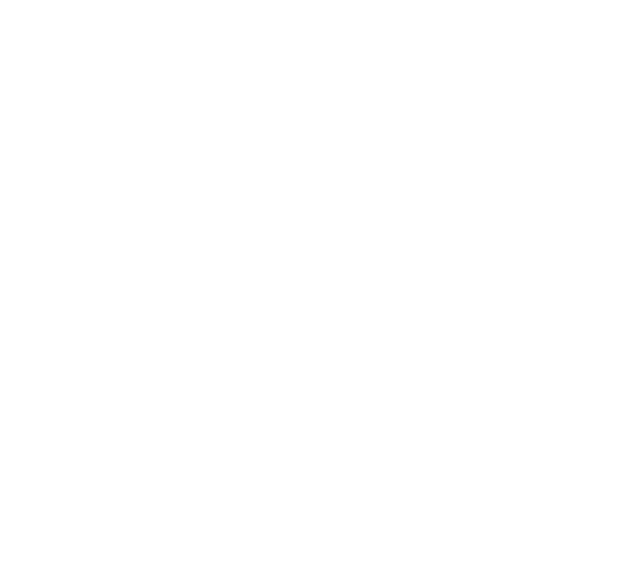
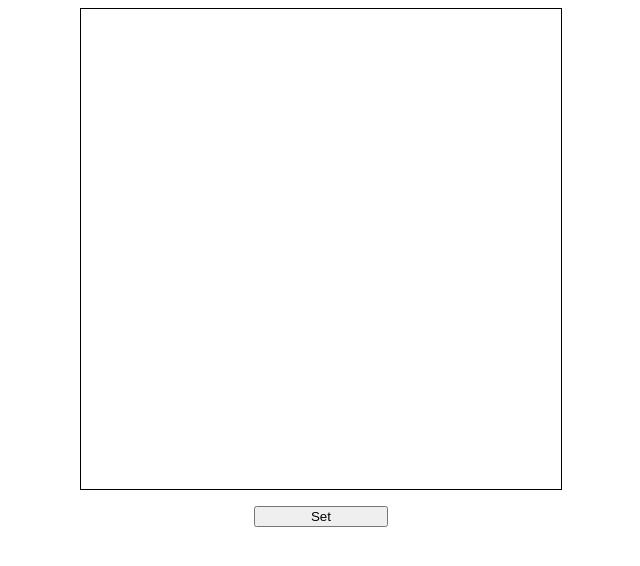
Before and after one commit to athallie/odin-eas, a plain HTML site: page index.html in a window 1280 px wide. Shown: the whole page, without its empty margins (319-959 px from the left). Drawn offline with Linux system fonts and the light colour scheme.

Commit message:
created grids

```diff
--- a/index.html
+++ b/index.html
@@ -8,6 +8,9 @@
     <script src="scripts.js" defer></script>
 </head>
 <body>
-    <div id="container"></div>
+    <div id="main-container">
+        <div id="grid-container"></div>
+        <button id="change-grid">Set</button>
+    </div>
 </body>
 </html>
--- a/scripts.js
+++ b/scripts.js
@@ -0,0 +1,17 @@
+let gridContainer = document.querySelector("#grid-container")
+let setGridButton = document.querySelector("#change-grid")
+
+let gridSize = 100;
+
+for (let i = 1; i < gridSize * gridSize + 1; i++) {
+    gridContainer.appendChild(createGrid(i))
+}
+
+function createGrid(i) {
+    let grid = document.createElement("div")
+    grid.classList.add("grid")
+    grid.id = '' + i
+    grid.style.flexBasis = `calc(100%/${gridSize})`
+    grid.style.maxHeight = `calc(100%/${gridSize})`
+    return grid
+}
--- a/styles.css
+++ b/styles.css
@@ -0,0 +1,27 @@
+#main-container {
+    display: flex;
+    flex-direction: column;
+    gap: 1em;
+    align-items: center;
+}
+
+.grid {
+    border: 1px solid black;
+    flex-grow: 1;
+    flex-shrink: 1;
+    border-width: 0;
+}
+
+#grid-container {
+    display: flex;
+    border: 1px solid black;
+    height: 30em;
+    width: 30em;
+    flex-wrap: wrap;
+    flex-direction: row;
+}
+
+#change-grid {
+    align-self: center;
+    width: 10em;
+}
```
